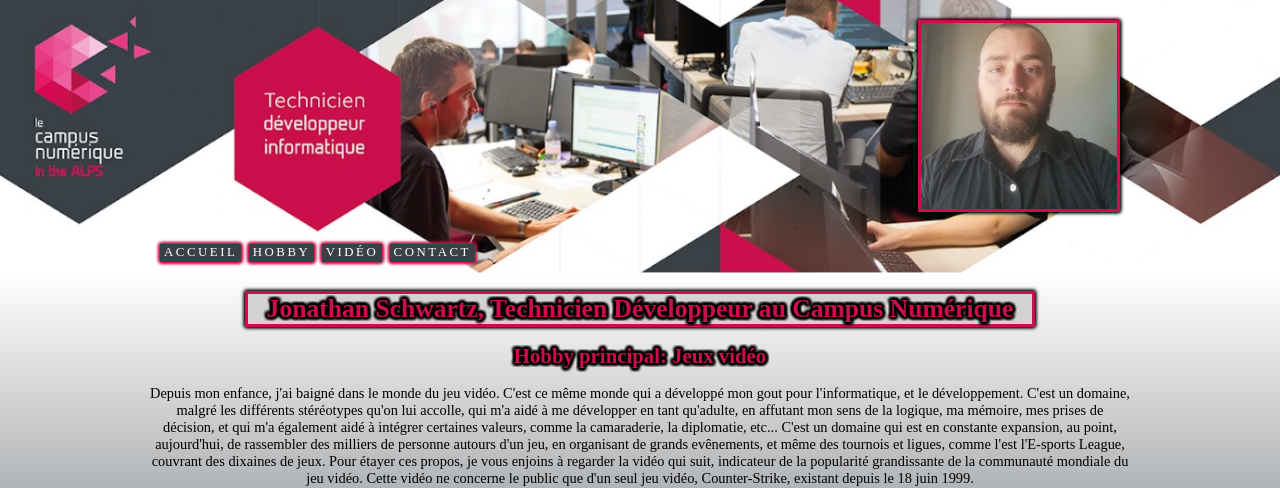
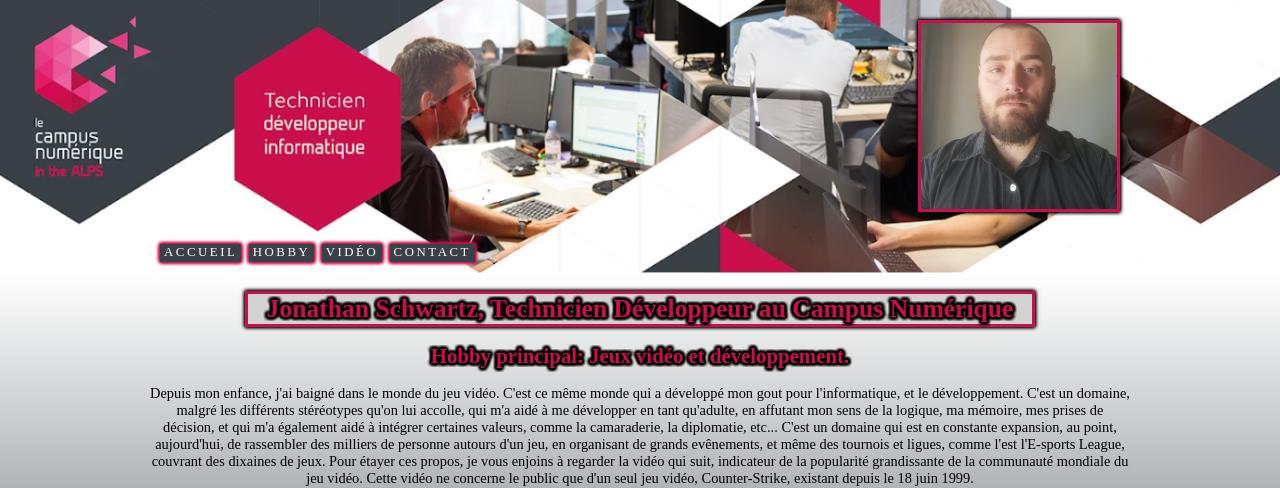
Before and after one commit to J-H-Schwartz/CV-Git, a plain HTML site: page Hobby.html in a window 1280 px wide. Shown: the top 488 px of the page. Drawn offline with Linux system fonts and the light colour scheme.

Commit message:
Modification des Hobbies

```diff
--- a/Hobby.html
+++ b/Hobby.html
@@ -29,7 +29,7 @@
             <br />
             <div>
                 <h1>Jonathan Schwartz, Technicien Développeur au Campus Numérique</h1>
-                <h2>Hobby principal: Jeux vidéo</h2>
+                <h2>Hobby principal: Jeux vidéo et développement.</h2>
                 <p>Depuis mon enfance, j'ai baigné dans le monde du jeu vidéo. C'est ce même monde qui
                     a développé mon gout pour l'informatique, et le développement. C'est un domaine, malgré
                     les différents stéréotypes qu'on lui accolle, qui m'a aidé à me développer en tant qu'adulte,
```
